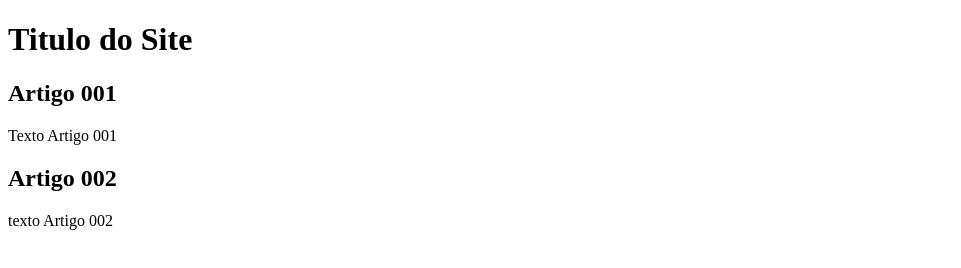
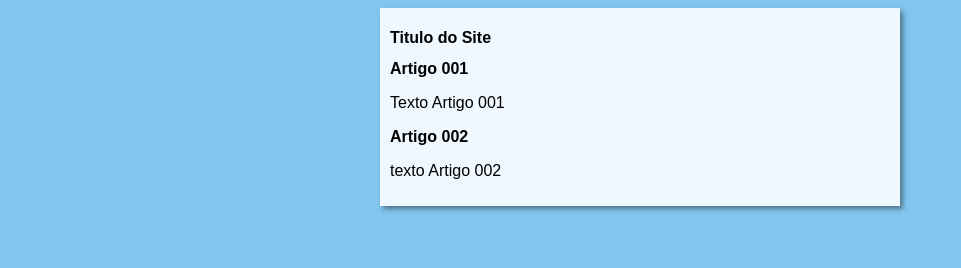
Before and after one commit to LeoSOliveira0/projeto-site, a plain HTML site: page index.html in a window 1280 px wide. Shown: the whole page, without its empty margins (0-961 px from the left). Drawn offline with Linux system fonts and the light colour scheme.

Commit message:
iniciei o design

```diff
--- /dev/null
+++ b/estilos/style.css
@@ -0,0 +1,15 @@
+* {
+    font-family: Arial, Helvetica, sans-serif;
+    font-size: 16px;
+}
+body{
+    background-color: rgb(130, 198, 238);
+
+}
+main{
+    background-color: aliceblue;
+    width: 500px;
+    margin: auto;
+    padding: 10px;
+    box-shadow: 3px 3px 5px rgba(0, 0, 0, 0.411);
+}
--- a/index.html
+++ b/index.html
@@ -4,6 +4,7 @@
     <meta charset="UTF-8">
     <meta name="viewport" content="width=device-width, initial-scale=1.0">
     <title>Titulo do Site</title>
+    <link rel="stylesheet" href="estilos/style.css">
 </head>
 <body>
     <main>
```
